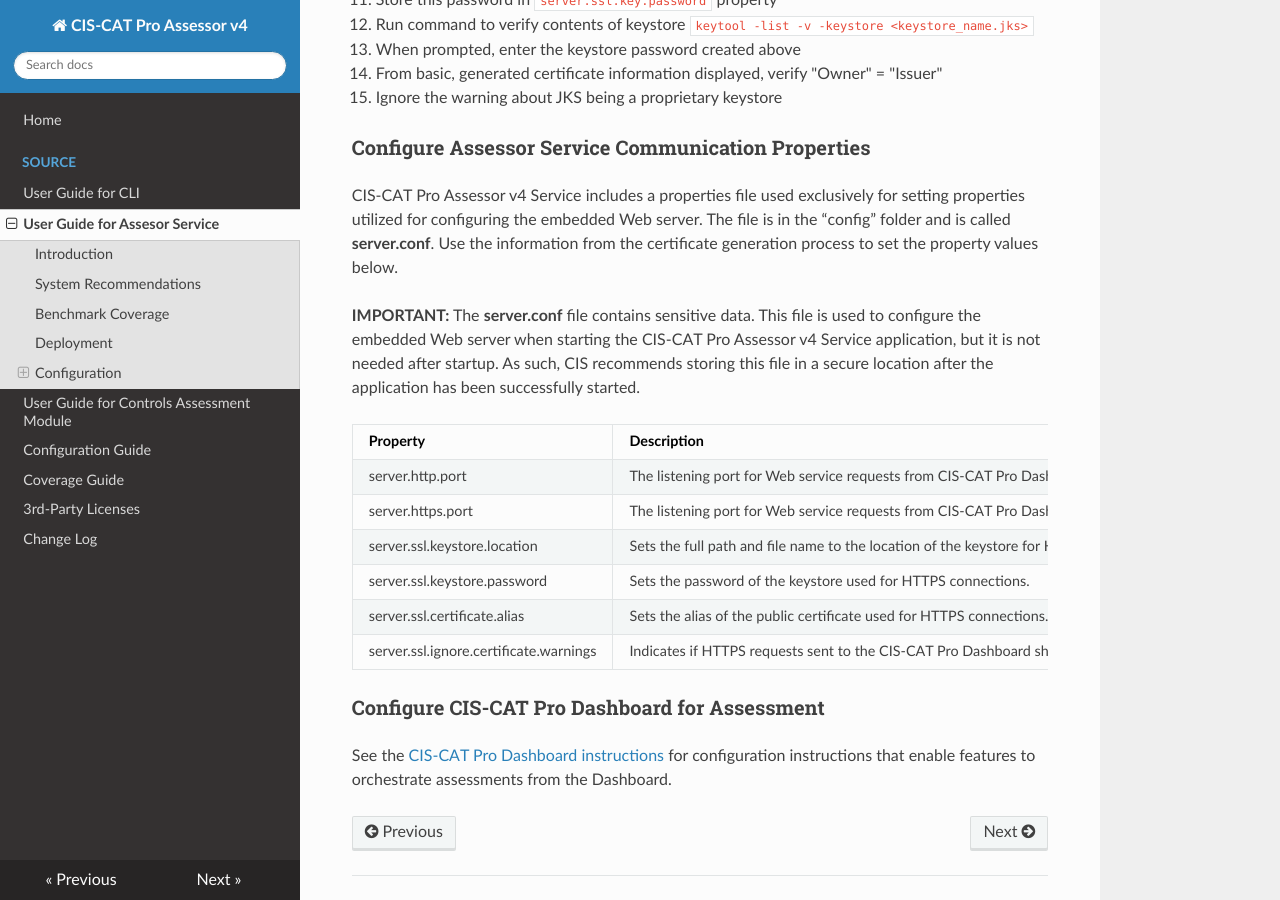
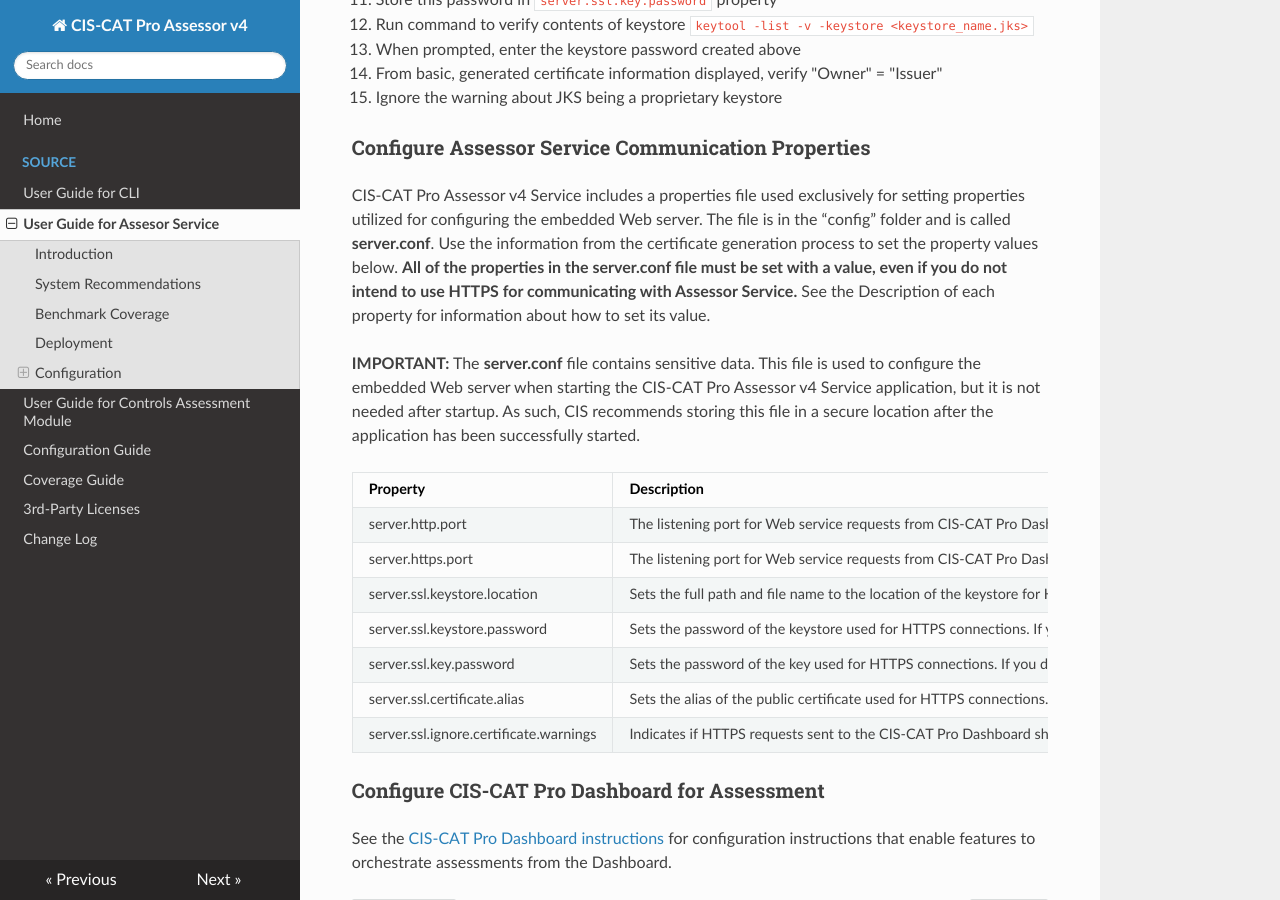
Before and after one commit to CISecurity/CCPA-Docs, an MkDocs documentation site: the page built from docs/User Guide for Assessor Service.md, in a window 1280 px wide and 900 px high, scrolled down 3315 px. Built offline with MkDocs 1.6.1, drawn with Linux system fonts in a browser that asks for light colours; nearby versions of some CDN libraries.

Commit message:
CCPRO-5581:  Provided additional guidance for the server.conf file.

```diff
--- a/docs/User Guide for Assessor Service.md
+++ b/docs/User Guide for Assessor Service.md
@@ -91,19 +91,21 @@
 15. Ignore the warning about JKS being a proprietary keystore
 
 ### Configure Assessor Service Communication Properties ###
-CIS-CAT Pro Assessor v4 Service includes a properties file used exclusively for setting properties utilized for configuring the embedded Web server. The file is in the “config” folder and is called **server.conf**. Use the information from the certificate generation process to set the property values below.
+CIS-CAT Pro Assessor v4 Service includes a properties file used exclusively for setting properties utilized for configuring the embedded Web server. The file is in the “config” folder and is called **server.conf**. Use the information from the certificate generation process to set the property values below.  **All of the properties in the server.conf file must be set with a value, even if you do not intend to use HTTPS for communicating with Assessor Service.**  See the Description of each property for information about how to set its value.
 
 **IMPORTANT:**  The **server.conf** file contains sensitive data.  This file is used to configure the embedded Web server when starting the CIS-CAT Pro Assessor v4 Service application, but it is not needed after startup.  As such, CIS recommends storing this file in a secure location after the application has been successfully started.
 
 
 | Property                         | Description                                        |
 | -------------------------------- | -------------------------------------------------- |
-| server.http.port  | The listening port for Web service requests from CIS-CAT Pro Dashboard. Default is set to 8080. HTTP is NOT recommended when CIS-CAT Pro Assessor v4 Service resides on a separate host than CIS-CAT Pro Dashboard Web server.
-| server.https.port | The listening port for Web service requests from CIS-CAT Pro Dashboard. Default is set to 443.
-| server.ssl.keystore.location | Sets the full path and file name to the location of the keystore for HTTPS connections.
-| server.ssl.keystore.password | Sets the password of the keystore used for HTTPS connections.
-| server.ssl.certificate.alias | Sets the alias of the public certificate used for HTTPS connections. Currently should be set to “Jetty”.
-| server.ssl.ignore.certificate.warnings | Indicates if HTTPS requests sent to the CIS-CAT Pro Dashboard should ignore an SSL certificate warnings. |
+| server.http.port  | The listening port for Web service requests from CIS-CAT Pro Dashboard. You must ensure this port is open on the Assessor Service host machine, if you intend to use HTTP.  Default is set to 8080. HTTP is NOT recommended when CIS-CAT Pro Assessor v4 Service resides on a separate host than CIS-CAT Pro Dashboard Web server. If you will be using HTTPS, you can leave this property set to its default value.
+| server.https.port | The listening port for Web service requests from CIS-CAT Pro Dashboard. You must ensure this port is open on the Assessor Service host machine, if you intend to use HTTPS.  Default is set to 443. If you do not intend to use HTTPS, you can leave this property set to its default value.
+| server.ssl.keystore.location | Sets the full path and file name to the location of the keystore for HTTPS connections. If you do not intend to use HTTPS, use the **"cacerts"** truststore file that is included with Java to set this property.  This file is usually found in the **lib\security** folder of your Java installation.  For example, when running Assessor Service on a Microsoft Windows host, you would set this property to something like **C:\\\Program Files\\\Java\\\jre1.8.0_241\\\lib\\\security\\\cacerts**, depending on where you have Java installed.
+| server.ssl.keystore.password | Sets the password of the keystore used for HTTPS connections. If you do not intend to use HTTPS, use "changeit" to set this property since this is the default password for the cacerts truststore.
+|server.ssl.key.password| Sets the password of the key used for HTTPS connections.  If you do not intend to use HTTPS, you can leave this property set to its default value.
+| server.ssl.certificate.alias | Sets the alias of the public certificate used for HTTPS connections. Set this property to the alias of the ssl certificate you will be using.  If you do not intend to use HTTPS, you can leave this property set to its default value.
+| server.ssl.ignore.certificate.warnings | Indicates if HTTPS requests sent to the CIS-CAT Pro Dashboard should ignore an SSL certificate warnings.  If you do not intend to use HTTPS, you can leave this property set to its default value. |
+
 
 ### Configure CIS-CAT Pro Dashboard for Assessment ###
 See the [CIS-CAT Pro Dashboard instructions](https://cis-cat-pro-dashboard.readthedocs.io/en/stable/source/Dashboard%20Deployment%20Guide%20for%20Windows/#cis-cat-pro-assessor-v4-service-integration) for configuration instructions that enable features to orchestrate assessments from the Dashboard.
```
